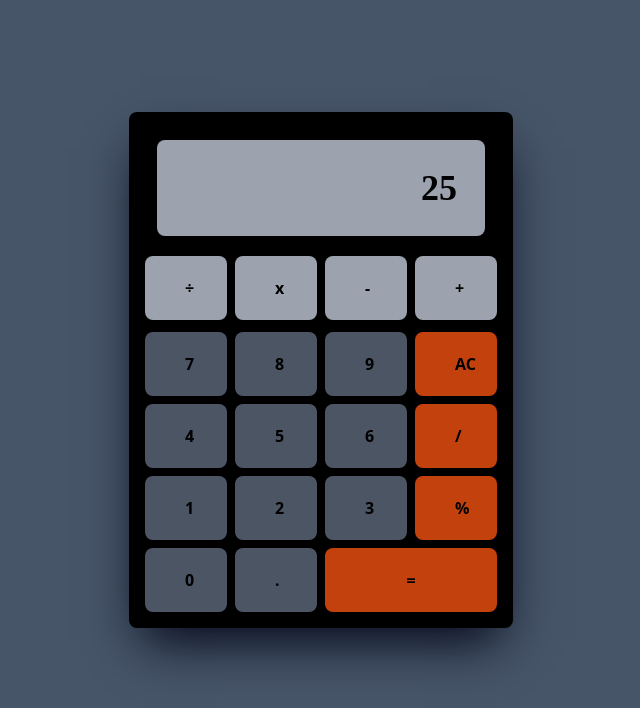
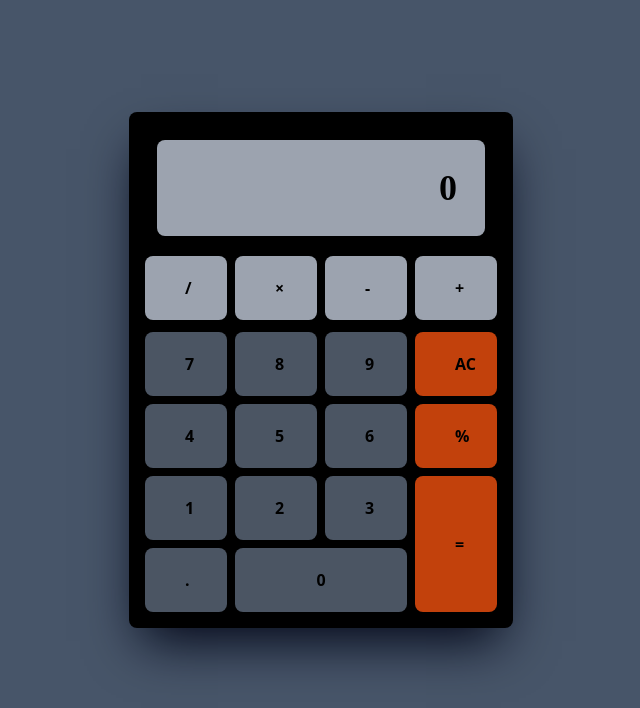
Before and after one commit to zoevds/react-calculator, a React (Vite) app: page / in a window 1280 px wide. Shown: the top 708 px of the page, without its empty margins (319-959 px from the left). Built offline with nearby package versions, Linux system fonts and the light colour scheme; a web font is replaced by a local one.

Commit message:
added functionality to calculator

```diff
--- a/package.json
+++ b/package.json
@@ -10,6 +10,7 @@
     "preview": "vite preview"
   },
   "dependencies": {
+    "mathjs": "^11.8.0",
     "react": "^18.2.0",
     "react-dom": "^18.2.0"
   },
--- a/src/App.jsx
+++ b/src/App.jsx
@@ -10,8 +10,8 @@ function App() {
                 <Display/>
                 <div className={" m-2"}>
                 <div className={"grid grid-cols-4 gap-2 mt-3"}>
-                    <Button buttonLabel={"÷"}/>
-                    <Button buttonLabel={"x"}/>
+                    <Button buttonLabel={"/"}/>
+                    <Button buttonLabel={"×"}/>
                     <Button buttonLabel={"-"}/>
                     <Button buttonLabel={"+"}/>
                 </div>
@@ -24,14 +24,14 @@ function App() {
                         <Button buttonLabel={"4"} style={"gray"}/>
                         <Button buttonLabel={"5"} style={"gray"}/>
                         <Button buttonLabel={"6"} style={"gray"}/>
-                        <Button buttonLabel={"/"} style={"orange"}/>
+                        <Button buttonLabel={"%"} style={"orange"}/>
                         <Button buttonLabel={"1"} style={"gray"}/>
                         <Button buttonLabel={"2"} style={"gray"}/>
                         <Button buttonLabel={"3"} style={"gray"}/>
-                        <Button buttonLabel={"%"} style={"orange"}/>
-                        <Button buttonLabel={"0"} style={"gray"}/>
+                        <Button buttonLabel={"="} className={"row-span-2"} style={"orange"}/>
                         <Button buttonLabel={"."} style={"gray"}/>
-                        <Button buttonLabel={"="} className={"col-span-2"} style={"orange"}/>
+                        <Button buttonLabel={"0"} className={"col-span-2"} style={"gray"}/>
+
 
                     </div>
 
--- a/src/components/Button.jsx
+++ b/src/components/Button.jsx
@@ -1,4 +1,5 @@
 import propTypes from 'prop-types';
+import { useCalculatorDispatch } from "../contexts/Calculator.jsx";
 
 const buttonStyles = {
     normal: 'bg-gray-400 hover:bg-orange-700',
@@ -7,8 +8,27 @@ const buttonStyles = {
 }
 
 export function Button(props) {
+    const calculatorDispatch = useCalculatorDispatch();
+
+    const handleButton = (input) => {
+        if (input === 'AC') {
+            calculatorDispatch({ type: 'clear' });
+            return;
+        }
+        if (input === '=') {
+            calculatorDispatch({ type: 'evaluate' });
+            return;
+        }
+        if (input === '×') {
+            input = '*';
+        }
+        if (input === '÷') {
+            input = '/';
+        }
+        calculatorDispatch({ type: 'input', input });
+    };
     return (
-        <button
+        <button onClick={() => handleButton(props.buttonLabel)}
             className={`font-bold text-black rounded-lg px-10 py-5 ${buttonStyles[props.style || 'normal']} ${props.className}`}>{props.buttonLabel}
         </button>
 
--- a/src/components/Display.jsx
+++ b/src/components/Display.jsx
@@ -3,7 +3,7 @@ const Display = () => {
     const calculator = useCalculator();
     return(
         <div className={"bg-gray-400 rounded-lg m-5 text-3xl font-bold text-black font-display text-right p-7"}>
-           <span className={"text-4xl text-bold"}>{calculator.result}</span>
+           <span className={`text-4xl text-bold ${!calculator.evaluationString && !calculator.result ? 'animate-blink' : ''}`}>{calculator.evaluationString || calculator.result}</span>
         </div>
     )
 }
--- a/src/contexts/calculator.jsx
+++ b/src/contexts/calculator.jsx
@@ -1,4 +1,5 @@
 import {createContext, useContext, useReducer} from 'react';
+import {evaluate} from "mathjs";
 import PropTypes from "prop-types";
 
 const CalculatorContext = createContext(null);
@@ -7,7 +8,7 @@ const CalculatorDispatch = createContext(null);
 const initialCalculator = {
     history: [],
     evaluationString: "",
-    result: 25,
+    result: 0,
 };
 
 export function CalculatorProvider({children}) {
@@ -39,6 +40,17 @@ export function useCalculatorDispatch() {
 
 function calculatorReducer(event, action) {
     switch (action.type) {
+        case "input":
+            return {event, evaluationString: `${event.evaluationString}${action.input}`};
+        case "clear": {
+            return {event, evaluationString: '', result: 0};
+        }
+        case "evaluate":
+        {
+            const result = evaluate(event.evaluationString);
+            return {event, evaluationString: '', result};
+        }
+
         default: {
             throw Error('Unknown action: ' + action.type);
         }
```
Also changed, not shown: 1 other file (tests, documents, lock files or other folders).
